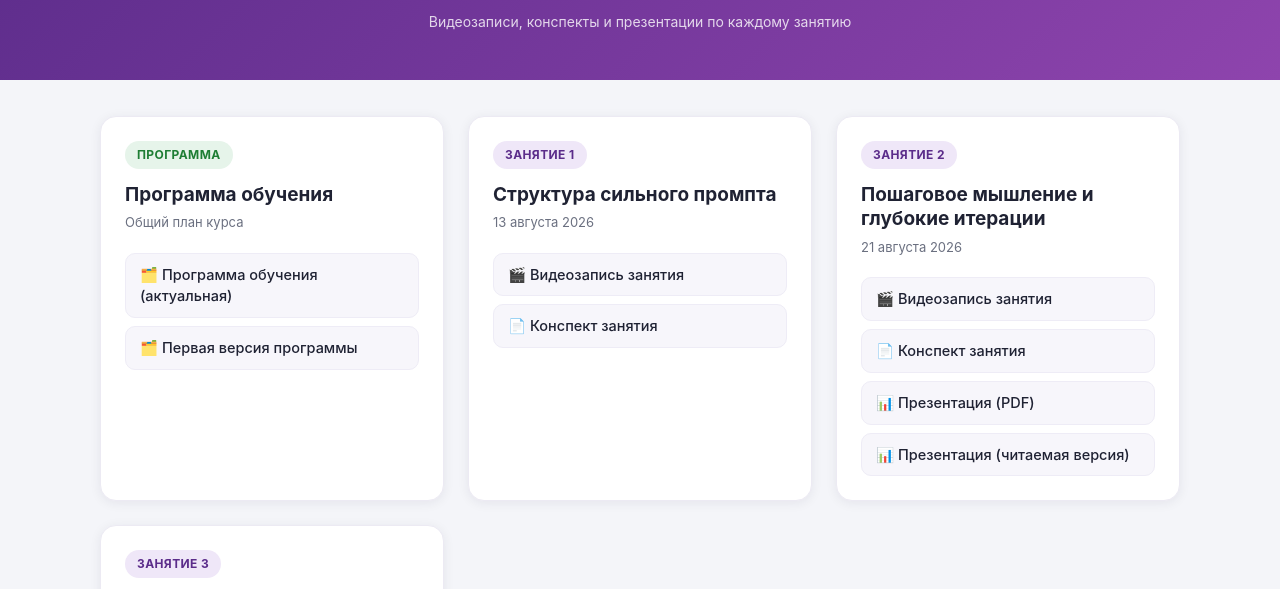
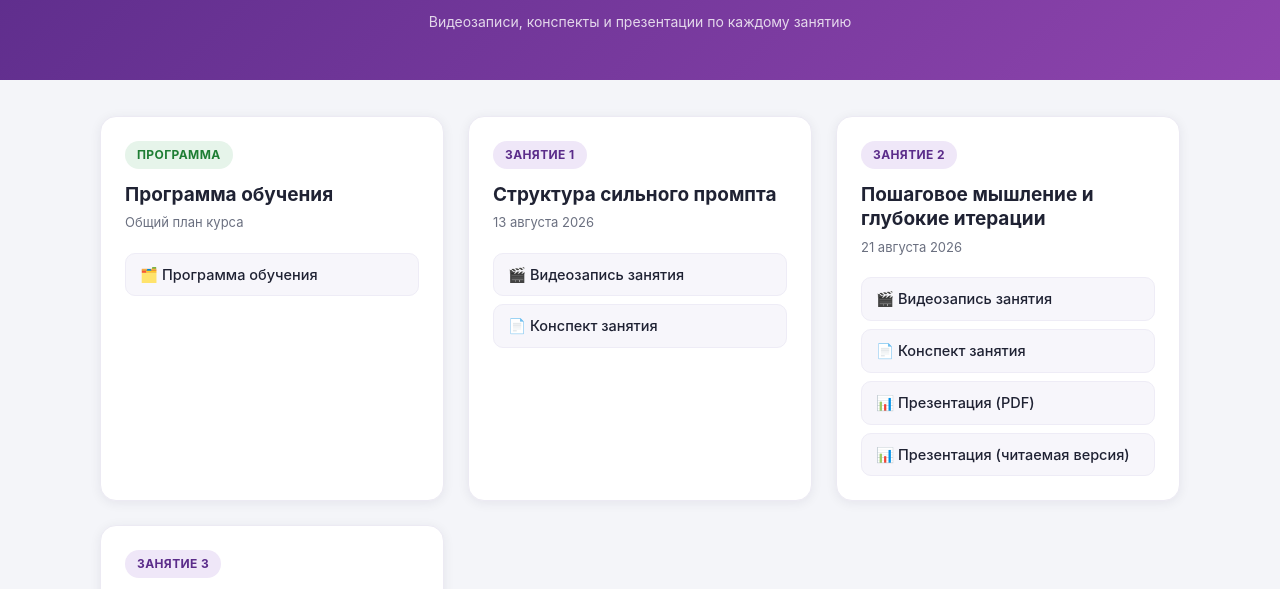
Before and after one commit to mrvolkomorov/kurilovich-ai-course, a plain HTML site: page index.html in a window 1280 px wide. Shown: the part 143-732 px from the top of the page. Drawn offline with Linux system fonts and the light colour scheme.

Commit message:
Remove first-draft program link from the page

```diff
--- a/index.html
+++ b/index.html
@@ -40,8 +40,7 @@
 <h3>Программа обучения</h3>
 <p class="date">Общий план курса</p>
 <ul class="links">
-<li><a href="https://docs.google.com/document/d/1NgLbScJhNbWLDm7UUC8XgKzcPiMdVsTypGUCndsGoQY/edit" target="_blank" rel="noopener">🗂️ Программа обучения (актуальная)</a></li>
-<li><a href="https://docs.google.com/document/d/1FHA-6l0uOVPpKay-jAAJ6oB8qpvv4nFvbTazLKRMfQE/edit" target="_blank" rel="noopener">🗂️ Первая версия программы</a></li>
+<li><a href="https://docs.google.com/document/d/1NgLbScJhNbWLDm7UUC8XgKzcPiMdVsTypGUCndsGoQY/edit" target="_blank" rel="noopener">🗂️ Программа обучения</a></li>
 </ul>
 </article>
 
```
